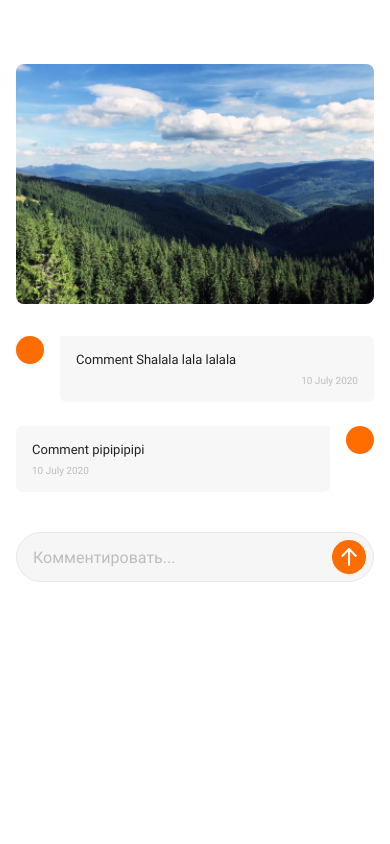
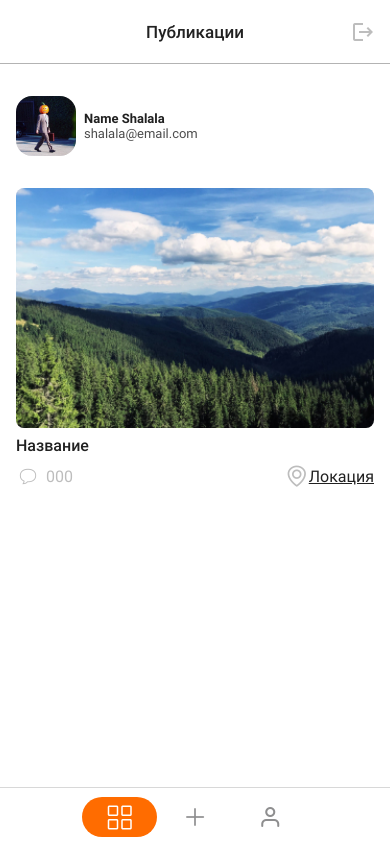
Before and after one commit to supermacchan/rn-homework, a React Native app: screen / in a window 390 px wide. Built offline with nearby package versions, Linux system fonts and the light colour scheme.

Commit message:
adding navigation (base)

```diff
--- a/App.js
+++ b/App.js
@@ -12,6 +12,7 @@ import { CreatePostsScreen } from './Screens/main/CreatePostsScreen';
 import { PostsScreen } from './Screens/main/PostsScreen';
 import { ProfileScreen } from './Screens/main/ProfileScreen';
 import { CommentsScreen } from './Screens/nested/CommentsScreen';
+import { Home } from './Screens/main/Home';
 
 const fonts = {
   "Roboto-Regular": require("./assets/fonts/Roboto/Roboto-Regular.ttf"),
@@ -48,7 +49,8 @@ export default function App() {
       {/* <CreatePostsScreen /> */}
       {/* <PostsScreen /> */}
       {/* <ProfileScreen /> */}
-      <CommentsScreen />
+      {/* <CommentsScreen /> */}
+      <Home />
 
       <StatusBar style="auto" />
     </View>
--- a/Screens/main/CreatePostsScreen.js
+++ b/Screens/main/CreatePostsScreen.js
@@ -77,7 +77,6 @@ const styles = StyleSheet.create({
     container: {
         flex: 1,
         backgroundColor: '#fff',
-        paddingTop: 32,
     },
     form: {
         paddingTop: 32,
--- a/Screens/main/Home.js
+++ b/Screens/main/Home.js
@@ -0,0 +1,10 @@
+import { NavigationContainer } from "@react-navigation/native";
+import { useRoute } from "../../router";
+
+export const Home = () => {
+
+    const routing = useRoute(true);
+    // будем передавать значение авторизации из стейта
+
+  return <NavigationContainer>{routing}</NavigationContainer>;
+};
--- a/Screens/main/PostsScreen.js
+++ b/Screens/main/PostsScreen.js
@@ -39,7 +39,6 @@ const styles = StyleSheet.create({
     container: {
         flex: 1,
         backgroundColor: '#fff',
-        paddingTop: 32,
         paddingHorizontal: 16,
     },
     profileContainer: {
--- /dev/null
+++ b/router.js
@@ -0,0 +1,117 @@
+import React from "react";
+import { Pressable } from "react-native";
+import { createStackNavigator } from "@react-navigation/stack";
+import { createBottomTabNavigator } from "@react-navigation/bottom-tabs";
+import { AntDesign } from "@expo/vector-icons";
+import { SimpleLineIcons } from "@expo/vector-icons";
+import { Feather } from "@expo/vector-icons";
+import { MaterialIcons } from '@expo/vector-icons';
+
+const AuthStack = createStackNavigator();
+const MainTab = createBottomTabNavigator();
+
+import { RegistrationScreen } from './Screens/auth/RegistrationScreen';
+import { LoginScreen } from './Screens/auth/LoginScreen';
+import { CreatePostsScreen } from './Screens/main/CreatePostsScreen';
+import { PostsScreen } from './Screens/main/PostsScreen';
+import { ProfileScreen } from './Screens/main/ProfileScreen';
+
+export const useRoute = (isAuth) => {
+  if (!isAuth) {
+    return (
+      <AuthStack.Navigator initialRouteName="Login">
+        <AuthStack.Screen
+          options={{
+            headerShown: false,
+          }}
+          name="Registration"
+          component={RegistrationScreen}
+        />
+        <AuthStack.Screen
+          options={{
+            headerShown: false,
+          }}
+          name="Login"
+          component={LoginScreen}
+        />
+      </AuthStack.Navigator>
+    );
+  }
+  return (
+    <MainTab.Navigator
+      screenOptions={{
+        tabBarActiveTintColor: "#FFFFFF",
+        tabBarShowLabel: false,
+        tabBarActiveBackgroundColor: "#FF6C00",
+        tabBarItemStyle: { borderRadius: 20, width: 70, height: 40 },
+        tabBarStyle: {
+          paddingTop: 9,
+          justifyContent: "center",
+          paddingLeft: 82,
+          paddingRight: 82,
+          paddingBottom: 47,
+        },
+        tabBarIconStyle: { color: "#212121CC" },
+      }}
+    >
+      <MainTab.Screen
+        options={{
+            headerShown: true,
+            title: "Публикации",
+            headerTitleStyle: {
+                fontSize: 17,
+                fontFamily: 'Roboto-Medium',
+                color: '#212121',
+            },
+            headerStyle: {
+                borderBottomWidth: 0.3,
+                borderBottomColor: '#B3B3B3',
+            },
+            headerTitleAlign: 'center',
+            headerRight: ({ focused, size, color }) => (
+                <Pressable style={{paddingRight: 15}}><MaterialIcons name="logout" size={24} color='#BDBDBD' /></Pressable>
+            ),
+            tabBarIcon: ({ focused, size, color }) => (
+                <SimpleLineIcons name="grid" size={24} color={color} />
+            ),
+        }}
+        name="PostsScreen"
+        component={PostsScreen}
+      />
+      <MainTab.Screen
+        options={{
+          headerShown: true,
+            title: "Создать публикацию",
+            headerTitleStyle: {
+                fontSize: 17,
+                fontFamily: 'Roboto-Medium',
+                color: '#212121',
+            },
+            headerStyle: {
+                borderBottomWidth: 0.3,
+                borderBottomColor: '#B3B3B3',
+            },
+            headerTitleAlign: 'center',
+            headerLeft: ({ focused, size, color }) => (
+                <Pressable style={{paddingLeft: 15}}><AntDesign name="arrowleft" size={24} color="#212121" /></Pressable>
+            ),
+          tabBarIcon: ({ focused, size, color }) => (
+            <AntDesign name="plus" size={24} color={color} />
+          ),
+        }}
+        name="Создать публикацию"
+        component={CreatePostsScreen}
+      />
+      <MainTab.Screen
+        options={{
+          headerShown: false,
+          tabBarIcon: ({ focused, size, color }) => (
+            <Feather name="user" size={24} color={color} />
+          ),
+        }}
+        name="Profile"
+        component={ProfileScreen}
+      />
+    </MainTab.Navigator>
+  );
+};
```
